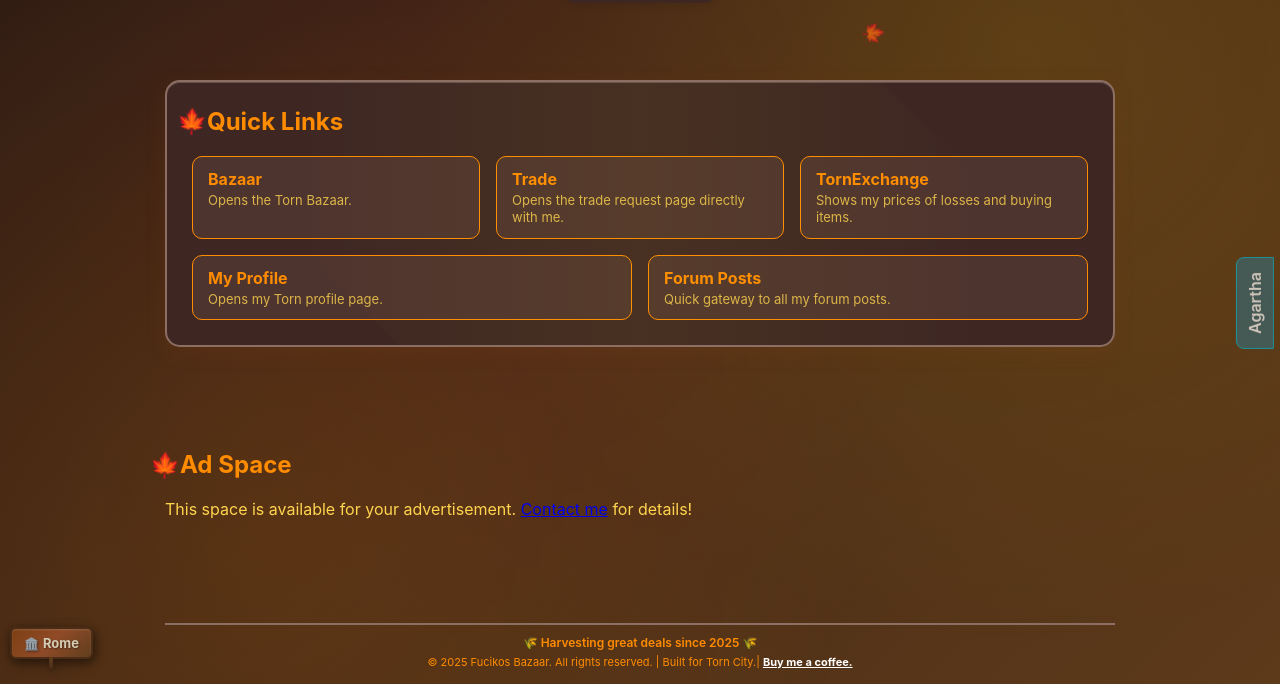
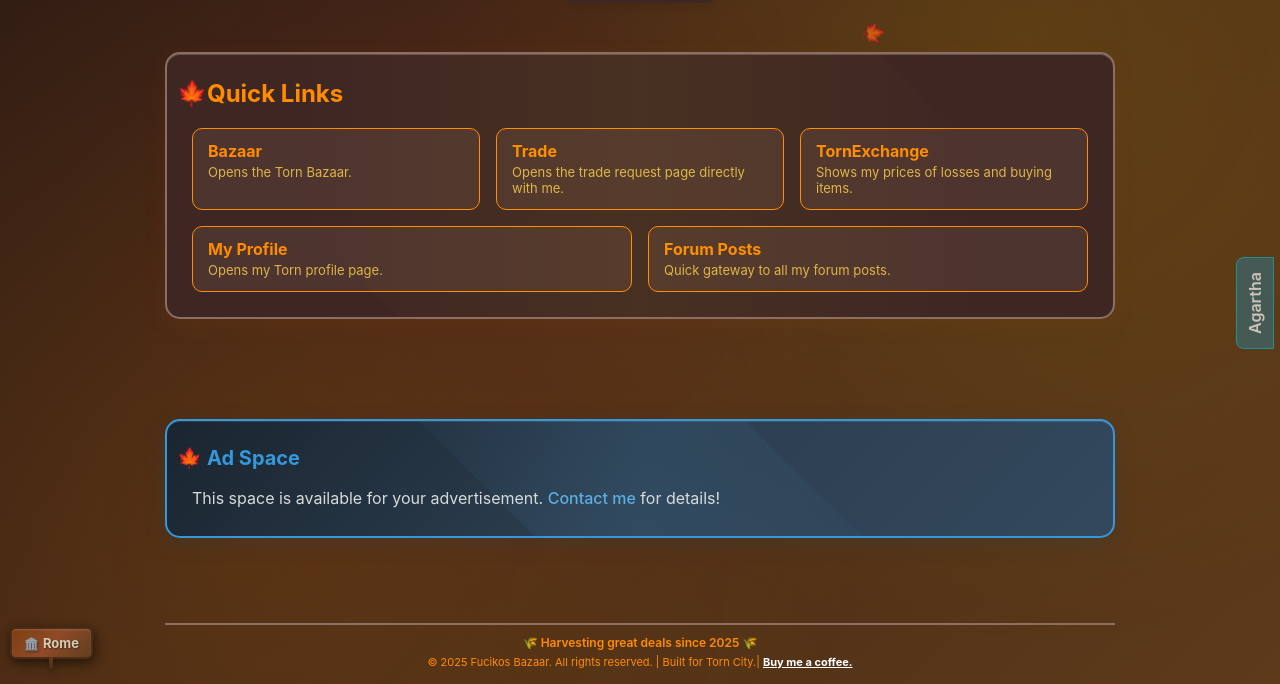
Before and after one commit to Fucikos/fucikos.site, a plain HTML site: page index.html in a window 1280 px wide. Shown: the part 116-800 px from the top of the page. Drawn offline with Linux system fonts and the light colour scheme.

Commit message:
Add files via upload

```diff
--- a/styles.css
+++ b/styles.css
@@ -707,3 +707,91 @@
   0%, 100% { transform: translateY(-50%) rotate(-5deg); }
   50% { transform: translateY(-50%) rotate(5deg); }
 }
+
+/* Wide Ad Space - Cool Palette to Complement Warm Autumn Theme */
+.wide-ad-space {
+  background: linear-gradient(135deg, #2c3e50 0%, #34495e 50%, #4a6741 100%);
+  border-radius: 15px;
+  padding: 25px;
+  margin: 25px 0;
+  box-shadow: 0 6px 20px rgba(44, 62, 80, 0.25), inset 0 1px 0 rgba(255, 255, 255, 0.1);
+  border: 2px solid #5dade2;
+  color: #ecf0f1;
+  position: relative;
+  overflow: hidden;
+  transition: all 0.3s ease;
+}
+
+.wide-ad-space::before {
+  content: '';
+  position: absolute;
+  top: -50%;
+  left: -50%;
+  width: 200%;
+  height: 200%;
+  background: linear-gradient(45deg, transparent 30%, rgba(93, 173, 226, 0.1) 50%, transparent 70%);
+  transform: rotate(45deg);
+  transition: transform 0.6s ease;
+}
+
+.wide-ad-space:hover::before {
+  transform: rotate(45deg) translate(30px, 30px);
+}
+
+.wide-ad-space:hover {
+  box-shadow: 0 8px 25px rgba(44, 62, 80, 0.35), inset 0 1px 0 rgba(255, 255, 255, 0.15);
+  transform: translateY(-2px);
+}
+
+.wide-ad-space h2 {
+  color: #5dade2;
+  margin-top: 0;
+  margin-bottom: 15px;
+  font-size: 20px;
+  position: relative;
+  z-index: 1;
+}
+
+.wide-ad-space p {
+  margin-bottom: 0;
+  color: #bdc3c7;
+  font-size: 16px;
+  line-height: 1.6;
+  position: relative;
+  z-index: 1;
+}
+
+.wide-ad-space a {
+  color: #85c1e9;
+  text-decoration: none;
+  font-weight: 500;
+  transition: color 0.2s ease;
+}
+
+.wide-ad-space a:hover {
+  color: #5dade2;
+  text-decoration: underline;
+}
+
+/* Dark theme adjustments for ad space */
+[data-theme="dark"] .wide-ad-space {
+  background: linear-gradient(135deg, #1a252f 0%, #2c3e50 50%, #34495e 100%);
+  border-color: #3498db;
+  color: #e8f4f8;
+}
+
+[data-theme="dark"] .wide-ad-space h2 {
+  color: #3498db;
+}
+
+[data-theme="dark"] .wide-ad-space p {
+  color: #d5dbdb;
+}
+
+[data-theme="dark"] .wide-ad-space a {
+  color: #5dade2;
+}
+
+[data-theme="dark"] .wide-ad-space a:hover {
+  color: #85c1e9;
+}
```
